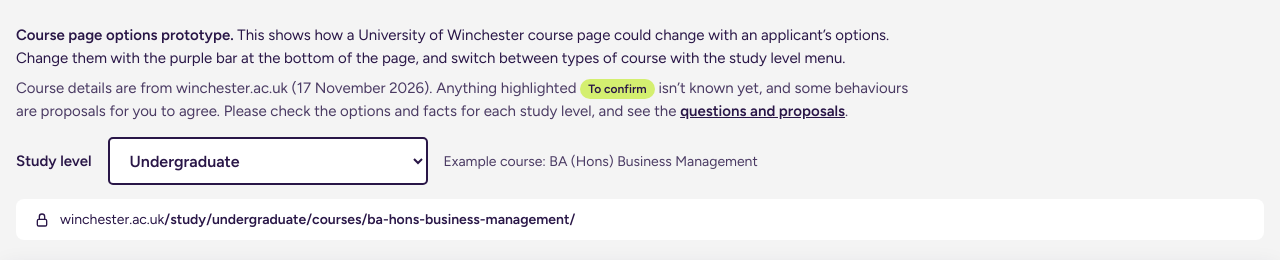
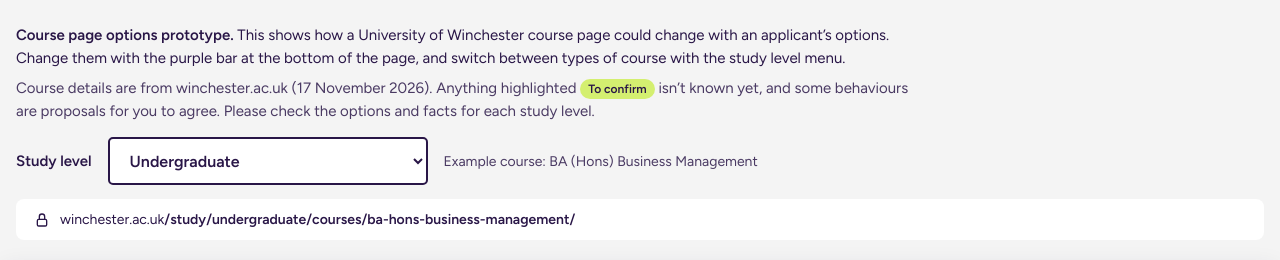
Before and after one commit to danielnumiko/Winchester-course, a plain HTML site: page index.html in a window 1280 px wide. Shown: the top 260 px of the page. Drawn offline with Linux system fonts and the light colour scheme.

Commit message:
Remove the questions link from the intro
Co-Authored-By: Claude Opus 5.5 <noreply@anthropic.com>

```diff
--- a/index.html
+++ b/index.html
@@ -391,7 +391,7 @@ function render() {
   const scroll = vp ? vp.scrollTop : 0;
   document.getElementById('app').innerHTML = `
     <div class="proto-controls">
-      <div style="display: flex; flex-direction: column; gap: 6px; max-width: 900px; font-size: 15px; line-height: 1.55"><p style="margin: 0"><strong style="font-weight: 600">Course page options prototype.</strong> This shows how a University of Winchester course page could change with an applicant’s options. Change them with the purple bar at the bottom of the page, and switch between types of course with the study level menu.</p><p style="margin: 0; color: #4a3a63">Course details are from winchester.ac.uk (17 November 2026). Anything highlighted <span style="display: inline-flex; align-items: center; min-height: 20px; padding: 0 8px; border-radius: 10px; background: #d4ef70; color: #291647; font-size: 12px; font-weight: 600; white-space: nowrap">To confirm</span> isn’t known yet, and some behaviours are proposals for you to agree. Please check the options and facts for each study level, and see the <a href="questions.html" style="color: #291647; font-weight: 600">questions and proposals</a>.</p></div>
+      <div style="display: flex; flex-direction: column; gap: 6px; max-width: 900px; font-size: 15px; line-height: 1.55"><p style="margin: 0"><strong style="font-weight: 600">Course page options prototype.</strong> This shows how a University of Winchester course page could change with an applicant’s options. Change them with the purple bar at the bottom of the page, and switch between types of course with the study level menu.</p><p style="margin: 0; color: #4a3a63">Course details are from winchester.ac.uk (17 November 2026). Anything highlighted <span style="display: inline-flex; align-items: center; min-height: 20px; padding: 0 8px; border-radius: 10px; background: #d4ef70; color: #291647; font-size: 12px; font-weight: 600; white-space: nowrap">To confirm</span> isn’t known yet, and some behaviours are proposals for you to agree. Please check the options and facts for each study level.</p></div>
     <div class="level">
       <label for="study-level">Study level</label>
       <select id="study-level" data-key="level">
```
